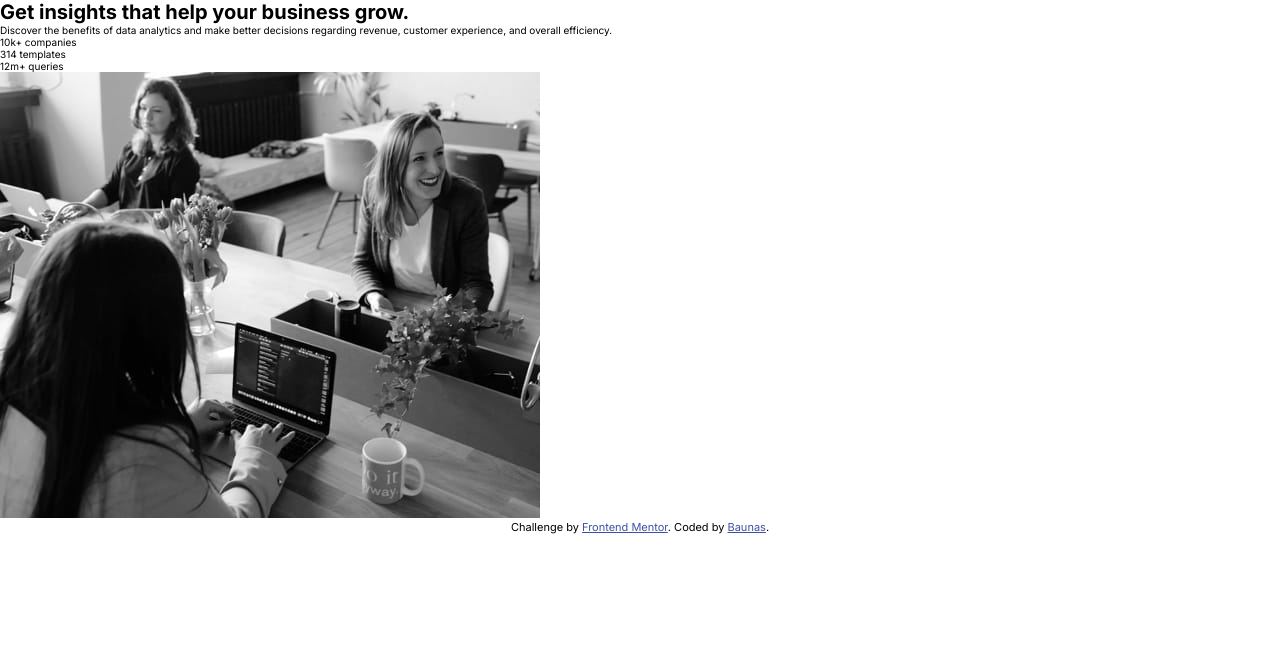
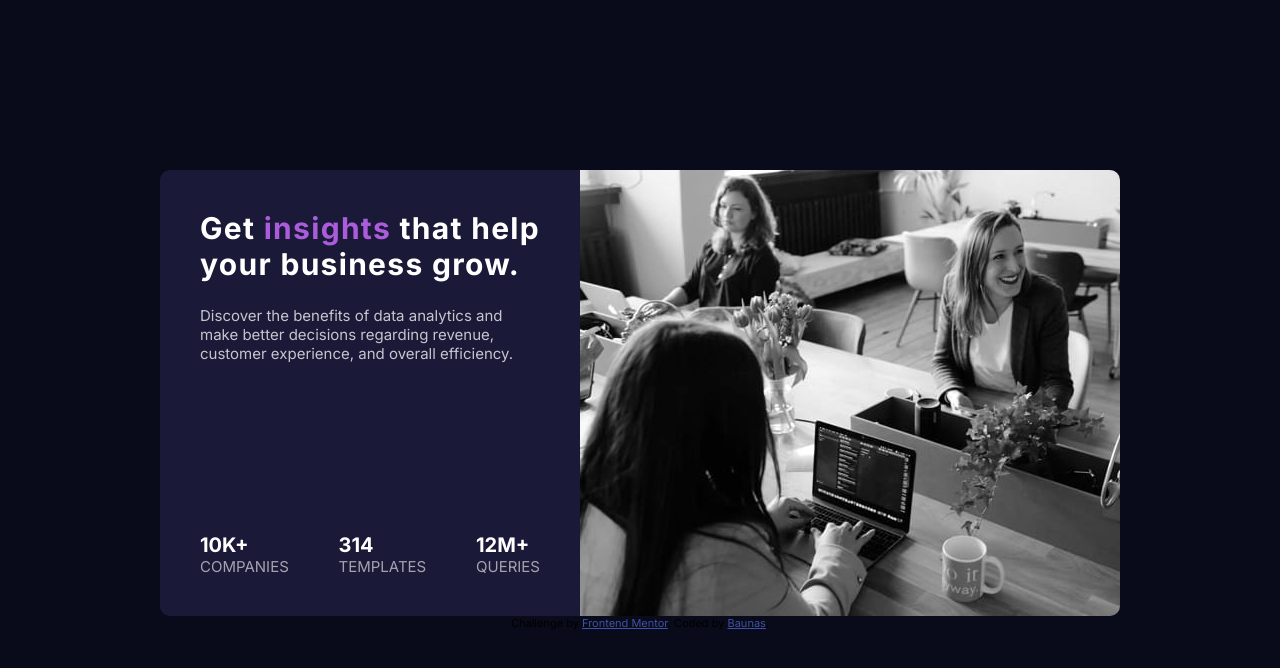
Before and after one commit to Baunas13/Stats-preview-card-component-FrontEnd-Mentor, a plain HTML site: page index.html in a window 1280 px wide. Drawn offline with Linux system fonts and the light colour scheme.

Commit message:
Estilização no CSS

```diff
--- a/index.html
+++ b/index.html
@@ -25,8 +25,8 @@
         revenue, customer
         experience, and overall efficiency.</p>
 
-      <section class="stats">
-        <ul>
+      <section class="section-stats">
+        <ul class="stats">
           <li class="stats-content"><span class="stats-marker">10k+</span> companies</li>
           <li class="stats-content"><span class="stats-marker">314</span> templates</li>
           <li class="stats-content"><span class="stats-marker">12m+</span> queries</li>
--- a/style.css
+++ b/style.css
@@ -9,6 +9,13 @@
     --main-paragraph-color: #ffffffbf;
     --stat-headings: #ffffff99;
 
+    --body-font-size: 1.5rem;
+
+}
+
+* {
+    padding: 0;
+    margin: 0;
 }
 
 html {
@@ -16,15 +23,78 @@ html {
     font-family: Inter, Arial, Helvetica, sans-serif;
 }
 
-* {
-    padding: 0;
+body {
+    background-color: var(--main-bg-color);
+    font-size: var(--body-font-size);
+
+    min-height: 100vh;
     margin: 0;
+
+    display: flex;
+    flex-direction: column;
+    align-items: center;
+    justify-content: center;
+
+}
+
+.container {
+    background-color: var(--card-bg-color);
+    display: flex;
+    min-width: 900px;
+    max-width: 75%;
+    border-radius: 10px;
+}
+
+.main-content {
+    max-width: 60%;
+    padding: 4rem;
+    display: flex;
+    flex-direction: column;
+    justify-content: space-between;
+}
+
+.main-content-title {
+    color: var(--main-heading-color);
+    letter-spacing: 1.3px;
+    margin-bottom: 2.4rem;
+}
+
+.main-content-paragraph {
+    color: var(--main-paragraph-color);
+    flex-grow: 1;
+}
+
+.main-content-marker {
+    color: var(--accent-color);
+}
+
+.section-stats {}
+
+.stats {
+    display: flex;
+    color: var(--stat-headings);
+    list-style-type: none;
+    justify-content: space-between;
+    text-transform: uppercase;
+}
+
+.stats-marker {
+    display: block;
+    color: var(--main-heading-color);
+    font-family: "Lexend Deca" Arial, Helvetica, sans-serif;
+    font-weight: 700;
+    font-size: 2rem;
+}
+
+.image {
+    border-radius: 0 10px 10px 0;
+
 }
 
 
 
 .attribution {
-    font-size: 11px;
+    font-size: 1.1rem;
     text-align: center;
 }
 
```
